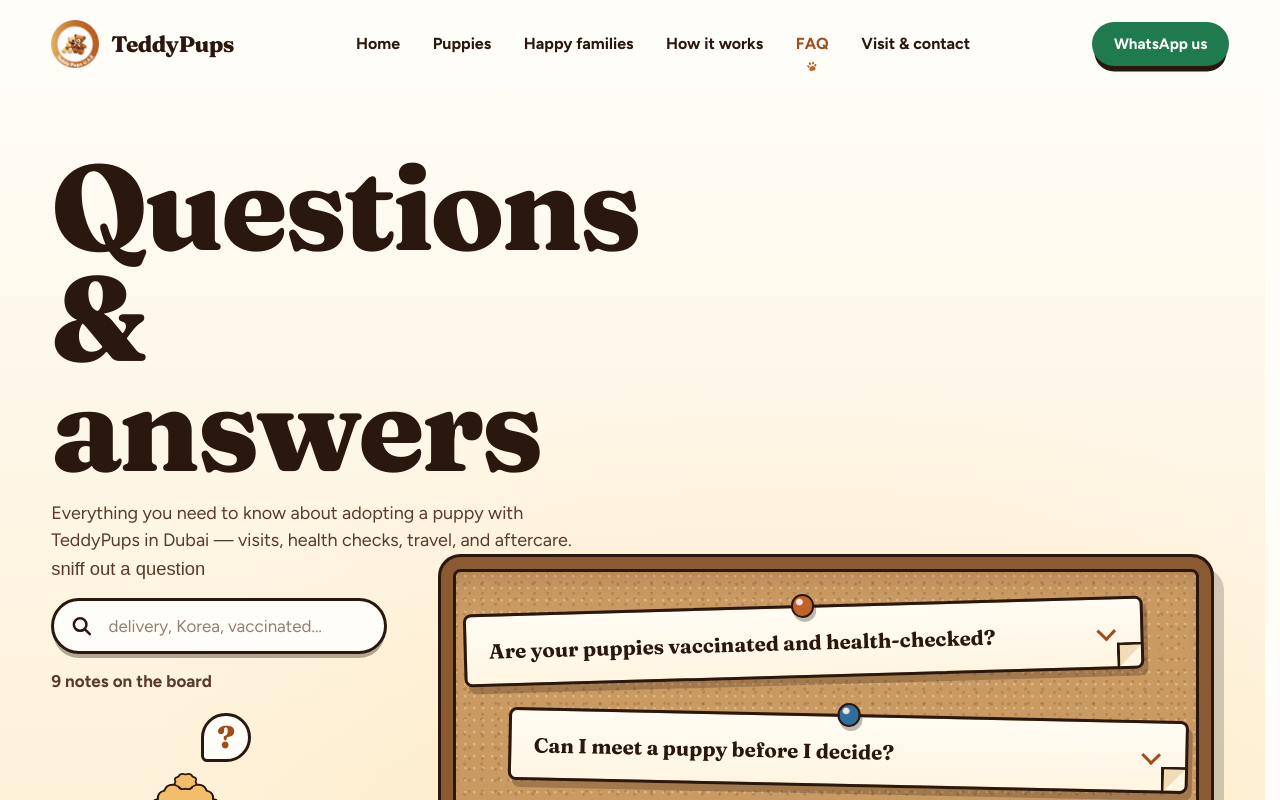
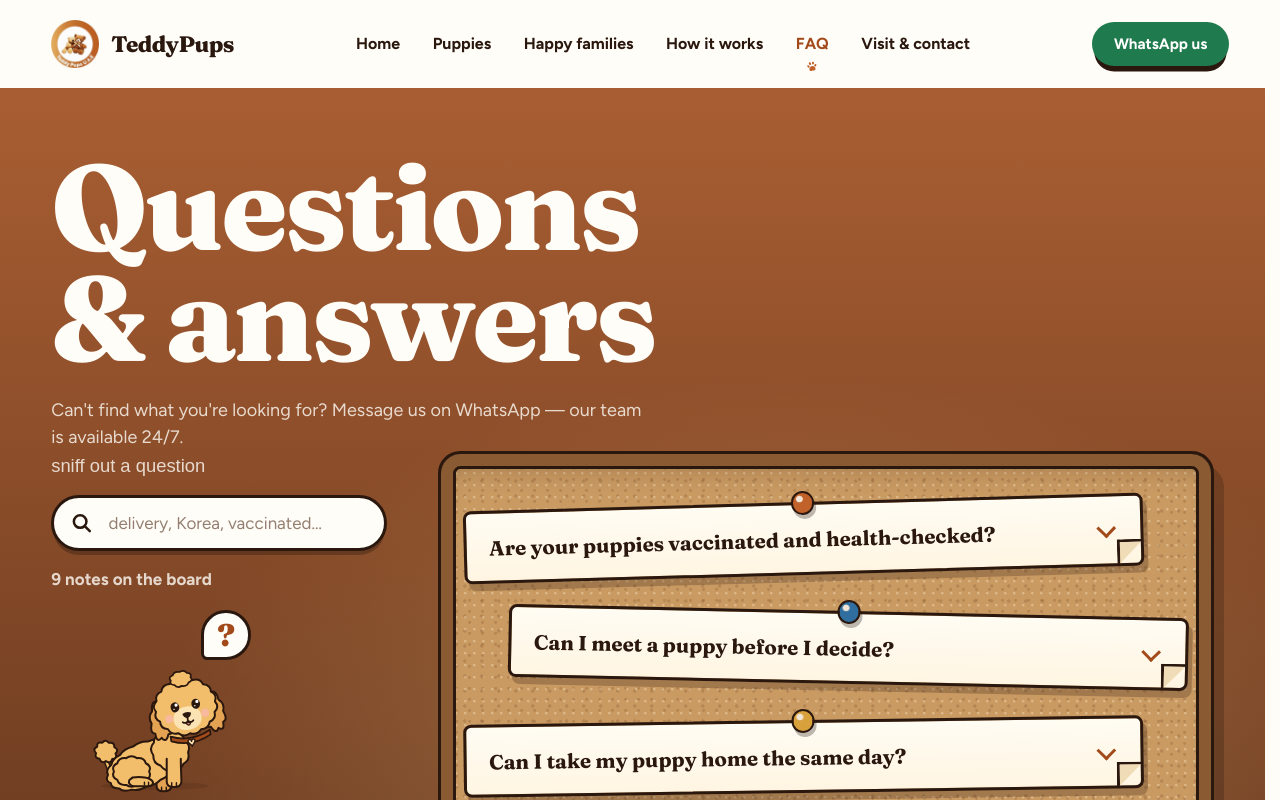
Before and after one commit to rosnnn/TeddyPups_Clone, a React (Vite) app: page /faq in a window 1280 px wide. Shown: the top 800 px of the page. Built offline with nearby package versions, Linux system fonts and the light colour scheme; a web font is replaced by a local one.

Commit message:
fix(faq): exact replica of faq page with dark tone, corkboard notes, 3d flap unfold, and pup mascot

```diff
--- /dev/null
+++ b/src/data/faqsExact.json
@@ -0,0 +1,47 @@
+[
+  {
+    "id": "2bcfc70e-8c06-475d-aa8a-2b64932d30cc",
+    "question": "Are your puppies vaccinated and health-checked?",
+    "answer": "Yes. All our puppies come with a verified health certificate from licensed vets. Every puppy is vaccinated, dewormed, and thoroughly checked before joining your family."
+  },
+  {
+    "id": "45fb5252-c038-41c7-afae-c8478b8f4f76",
+    "question": "Can I meet a puppy before I decide?",
+    "answer": "Yes. Come meet our locally available puppies in our Downtown Dubai showroom and spend time bonding before making your decision."
+  },
+  {
+    "id": "9585fb34-9d0d-4ee3-a903-38442633135d",
+    "question": "Can I take my puppy home the same day?",
+    "answer": "Local puppies are available immediately, so you can take your puppy home the same day."
+  },
+  {
+    "id": "bd85389d-2116-4c4b-8500-0a5a82cae22c",
+    "question": "Do you import puppies from abroad?",
+    "answer": "Yes. Through our Order Upon Request service we source rare and premium teacup breeds from the most reputable, certified breeders across Europe, Korea, and beyond — and we handle the import for you."
+  },
+  {
+    "id": "9c865c5e-bd1e-4bd3-9c09-cf193923123e",
+    "question": "How does an imported puppy travel to Dubai?",
+    "answer": "We manage every part of the import process, including health checks, travel arrangements, and the necessary documentation, so your puppy arrives happy, healthy, and stress-free."
+  },
+  {
+    "id": "18483536-4415-4cc9-8ef8-913421f9da89",
+    "question": "Will I see photos and health details first?",
+    "answer": "Yes. Photos, videos, and health certificates are shared before your puppy travels, and our team sends real photos and health details directly on WhatsApp."
+  },
+  {
+    "id": "653f64ec-6e3a-4e3a-b4ab-8862b96fd123",
+    "question": "Do you deliver?",
+    "answer": "Yes. We deliver within Dubai, and our trusted international cargo partners deliver puppies safely to loving homes all around the world."
+  },
+  {
+    "id": "c7990450-8c87-47f5-9ebe-1490c7f47ffa",
+    "question": "Which breeds do you usually have?",
+    "answer": "Breeds we regularly have include Maltipoo, Pomeranian, Poodle and Bichon, plus rare teacup lines such as Korean teacup poodles, Maltese, Pom and Yorkie."
+  },
+  {
+    "id": "67b95211-ac7c-4582-a684-90fcd4e00812",
+    "question": "Is there help after my puppy comes home?",
+    "answer": "Yes. Our team is available 24/7 and offers advice on training, nutrition, and general care to ensure a smooth transition for you and your new furry friend."
+  }
+]
--- a/src/pages/FAQPage.jsx
+++ b/src/pages/FAQPage.jsx
@@ -1,98 +1,117 @@
-import React, { useState } from 'react';
+import React, { useState, useId, useMemo, useRef, useEffect } from 'react';
 import PupBuddy from '../components/pup/PupBuddy';
+import faqsData from '../data/faqsExact.json';
 
-const FAQS_LIST = [
-  {
-    id: 'f1',
-    q: 'Are your puppies vaccinated and health-checked?',
-    a: 'Yes. All our puppies come with a verified health certificate from licensed vets. Every puppy is vaccinated, dewormed, and thoroughly checked before joining your family.',
-    tilt: '-1.6deg',
-    pin: 'var(--color-toffee)'
+const TILTS = [-1.6, 1.2, -0.8, 1.8, -1.2, 0.7, -1.9, 1.4];
+const PINS = ['var(--color-toffee)', 'var(--color-sky-deep)', '#d9a13c', '#c45a6a'];
+const ASK_HREF = 'https://wa.me/971541676733?text=Hi%20TeddyPups!%20I%20have%20a%20question%3A';
+
+function Highlight({ text, query }) {
+  const q = query.trim();
+  if (!q) return <>{text}</>;
+  const parts = text.split(new RegExp(`(${q.replace(/[.*+?^${}()|[\]\\]/g, '\\$&')})`, 'gi'));
+  return (
+    <>
+      {parts.map((part, i) =>
+        i % 2 === 1 ? <mark key={i}>{part}</mark> : <React.Fragment key={i}>{part}</React.Fragment>
+      )}
+    </>
+  );
+}
+
+function NoteItem({ item, idx, isOpen, onToggle, query, tilt, pin }) {
+  const itemRef = useRef(null);
+
+  useEffect(() => {
+    const el = itemRef.current;
+    if (!el) return;
+    el.dataset.armed = 'true';
+    const rect = el.getBoundingClientRect();
+    if (rect.top < window.innerHeight && rect.bottom > 0) {
+      el.dataset.revealed = 'true';
+      return;
+    }
+    const observer = new IntersectionObserver(
+      (entries) => {
+        entries.forEach((entry) => {
+          if (entry.isIntersecting) {
+            el.dataset.revealed = 'true';
+            observer.unobserve(el);
+          }
+        });
       },
-  {
-    id: 'f2',
-    q: 'Can I meet a puppy before I decide?',
-    a: 'Yes. Come meet our locally available puppies in our Downtown Dubai showroom and spend time bonding before making your decision.',
-    tilt: '1.2deg',
-    pin: 'var(--color-sky-deep)'
-  },
-  {
-    id: 'f3',
-    q: 'Can I take my puppy home the same day?',
-    a: 'Local puppies are available immediately, so you can take your puppy home the same day.',
-    tilt: '-0.8deg',
-    pin: '#d9a13c'
-  },
-  {
-    id: 'f4',
-    q: 'Do you import puppies from abroad?',
-    a: 'Yes. Through our Order Upon Request service we source rare and premium teacup breeds from the most reputable, certified breeders across Europe, Korea, and beyond — and we handle the import for you.',
-    tilt: '1.8deg',
-    pin: '#c45a6a'
-  },
-  {
-    id: 'f5',
-    q: 'How does an imported puppy travel to Dubai?',
-    a: 'We manage every part of the import process, including health checks, travel arrangements, and the necessary documentation, so your puppy arrives happy, healthy, and stress-free.',
-    tilt: '-1.2deg',
-    pin: 'var(--color-toffee)'
-  },
-  {
-    id: 'f6',
-    q: 'Will I see photos and health details first?',
-    a: 'Yes. Photos, videos, and health certificates are shared before your puppy travels, and our team sends real photos and health details directly on WhatsApp.',
-    tilt: '0.7deg',
-    pin: 'var(--color-sky-deep)'
-  },
-  {
-    id: 'f7',
-    q: 'Do you deliver?',
-    a: 'Yes. We deliver within Dubai, and our trusted international cargo partners deliver puppies safely to loving homes all around the world.',
-    tilt: '-1.9deg',
-    pin: '#d9a13c'
-  },
-  {
-    id: 'f8',
-    q: 'Which breeds do you usually have?',
-    a: 'Breeds we regularly have include Maltipoo, Pomeranian, Poodle and Bichon, plus rare teacup lines such as Korean teacup poodles, Maltese, Pom and Yorkie.',
-    tilt: '1.4deg',
-    pin: '#c45a6a'
-  },
-  {
-    id: 'f9',
-    q: 'Is there help after my puppy comes home?',
-    a: 'Yes. Our team is available 24/7 and offers advice on training, nutrition, and general care to ensure a smooth transition for you and your new furry friend.',
-    tilt: '-1.6deg',
-    pin: 'var(--color-toffee)'
+      { rootMargin: '0px 0px -6% 0px', threshold: 0.08 }
+    );
+    observer.observe(el);
+    return () => observer.disconnect();
+  }, []);
+
+  return (
+    <li
+      ref={itemRef}
+      className="tp-note"
+      data-reveal="true"
+      data-unfolded={isOpen || undefined}
+      style={{
+        '--tilt': `${tilt}deg`,
+        '--pin': pin,
+        '--i': idx,
+      }}
+    >
+      <span aria-hidden="true" className="tp-note__pin" />
+      <h2 className="tp-note__q">
+        <button
+          type="button"
+          id={`q-${item.id}`}
+          aria-expanded={isOpen}
+          aria-controls={`a-${item.id}`}
+          onClick={onToggle}
+        >
+          <span className="font-plush-text">
+            <Highlight text={item.question} query={query} />
+          </span>
+          <span aria-hidden="true" className="tp-note__chevron" />
+        </button>
+      </h2>
+      <div
+        id={`a-${item.id}`}
+        role="region"
+        aria-labelledby={`q-${item.id}`}
+        className="tp-note__answer"
+        inert={!isOpen ? '' : undefined}
+      >
+        <div className="tp-note__flap">
+          <p>
+            <Highlight text={item.answer} query={query} />
+          </p>
+        </div>
+      </div>
+    </li>
+  );
 }
-];
 
 export default function FAQPage() {
-  const [searchTerm, setSearchTerm] = useState('');
-  const [openIds, setOpenIds] = useState(new Set());
+  const [openId, setOpenId] = useState(null);
+  const [query, setQuery] = useState('');
+  const inputId = useId();
 
-  const toggleNote = (id) => {
-    setOpenIds((prev) => {
-      const next = new Set(prev);
-      if (next.has(id)) {
-        next.delete(id);
-      } else {
-        next.add(id);
+  const q = query.trim().toLowerCase();
+  const filtered = useMemo(
+    () => (q ? faqsData.filter((f) => `${f.question} ${f.answer}`.toLowerCase().includes(q)) : faqsData),
+    [q]
+  );
+
+  const handleToggle = (id) => {
+    const isOpening = openId !== id;
+    setOpenId(isOpening ? id : null);
+    if (isOpening) {
       window.dispatchEvent(
         new CustomEvent('pup:cue', {
-            detail: { say: 'good question!', secs: 1.2 }
+          detail: { say: 'good question!', secs: 1.2 },
         })
       );
     }
-      return next;
-    });
   };
-
-  const filteredFaqs = FAQS_LIST.filter(
-    (item) =>
-      item.q.toLowerCase().includes(searchTerm.toLowerCase()) ||
-      item.a.toLowerCase().includes(searchTerm.toLowerCase())
-  );
 
   return (
     <div className="tp-page" data-page="faq">
@@ -100,23 +119,26 @@ export default function FAQPage() {
         aria-labelledby="faq-title"
         className="tp-scene tp-faqroom overflow-hidden"
         data-pup-scene="true"
-        data-tone="light"
-        style={{ '--sky-top': '#fffcf5', '--sky-bottom': '#fbe1ae' }}
+        data-tone="dark"
+        style={{ '--sky-top': '#a95e32', '--sky-bottom': '#331c11' }}
       >
         <div className="gutter relative mx-auto max-w-[110rem] pb-24 pt-10 md:pt-16">
-          <header className="max-w-[48ch]">
+          {/* Header */}
+          <header className="max-w-4xl">
             <h1 className="font-plush text-giant" id="faq-title">
               Questions &amp; answers
             </h1>
-            <p className="text-lede mt-4 text-[var(--ink-soft)]">
-              Everything you need to know about adopting a puppy with TeddyPups in Dubai — visits, health checks, travel, and aftercare.
+            <p className="text-lede mt-6 max-w-[52ch] text-[var(--ink-soft)]">
+              Can&#x27;t find what you&#x27;re looking for? Message us on WhatsApp — our team is available 24/7.
             </p>
           </header>
 
-          <div className="mt-14 tp-notes">
-            {/* Sticky Side Column: Search & Mascot */}
+          {/* Corkboard with sticky side filter and animated notes */}
+          <div className="mt-14">
+            <div className="tp-notes" data-open={openId || q ? '' : undefined}>
+              {/* Sticky Sidebar: Search, Count, Pup Buddy & WhatsApp CTA */}
               <aside aria-label="Find a question" className="tp-notes__side">
-              <label className="font-scrawl tp-notes__label" htmlFor="faq-search-input">
+                <label className="font-scrawl tp-notes__label" htmlFor={inputId}>
                   sniff out a question
                 </label>
                 <div className="tp-notes__search">
@@ -125,17 +147,19 @@ export default function FAQPage() {
                     <path d="m15.5 15.5 5 5" />
                   </svg>
                   <input
-                  id="faq-search-input"
+                    autoComplete="off"
+                    id={inputId}
+                    placeholder="delivery, Korea, vaccinated…"
                     type="search"
-                  autoComplete="off"
-                  placeholder="delivery, Korea, vaccinated…"
-                  value={searchTerm}
-                  onChange={(e) => setSearchTerm(e.target.value)}
+                    value={query}
+                    onChange={(e) => setQuery(e.target.value)}
                   />
                 </div>
 
                 <p aria-live="polite" className="tp-notes__count">
-                {filteredFaqs.length} note{filteredFaqs.length === 1 ? '' : 's'} on the board
+                  {query.trim()
+                    ? `${filtered.length} ${filtered.length === 1 ? 'note' : 'notes'} found`
+                    : `${faqsData.length} notes on the board`}
                 </p>
 
                 <div className="tp-notes__teddy">
@@ -143,74 +167,63 @@ export default function FAQPage() {
                     <span className="tp-notes__q">?</span>
                     <span className="tp-notes__a">!</span>
                   </span>
-                <PupBuddy facing="right" pose="sit" />
+                  <PupBuddy
+                    pose="sit"
+                    act="tilt"
+                    label="Teddy, reading the notes"
+                  />
                 </div>
+
+                <a
+                  className="btn btn-whatsapp tp-notes__ask"
+                  href={ASK_HREF}
+                  rel="noopener noreferrer"
+                  target="_blank"
+                >
+                  Ask your own question
+                </a>
               </aside>
 
-            {/* Right Column: Corkboard Notes */}
+              {/* Corkboard Notice Board */}
               <div className="tp-notes__board">
                 <ul className="tp-notes__list">
-                {filteredFaqs.map((item, idx) => {
-                  const isOpen = openIds.has(item.id);
+                  {filtered.map((item, idx) => {
+                    const isOpen = openId === item.id || (!!q && item.answer.toLowerCase().includes(q));
                     return (
-                    <li
+                      <NoteItem
                         key={item.id}
-                      className="tp-note"
-                      data-reveal="true"
-                      data-open={isOpen ? 'true' : undefined}
-                      style={{
-                        '--tilt': item.tilt,
-                        '--pin': item.pin,
-                        '--i': idx
-                      }}
-                    >
-                      <span aria-hidden="true" className="tp-note__pin" />
-                      <h2 className="tp-note__q">
-                        <button
-                          type="button"
-                          aria-expanded={isOpen}
-                          aria-controls={`a-${item.id}`}
-                          id={`q-${item.id}`}
-                          onClick={() => toggleNote(item.id)}
-                        >
-                          <span className="font-plush-text">{item.q}</span>
-                          <span aria-hidden="true" className="tp-note__chevron" />
-                        </button>
-                      </h2>
-                      <div
-                        id={`a-${item.id}`}
-                        role="region"
-                        aria-labelledby={`q-${item.id}`}
-                        className="tp-note__answer"
-                        style={{ display: isOpen ? 'block' : 'none' }}
-                      >
-                        <div className="tp-note__flap">
-                          <p>{item.a}</p>
-                        </div>
-                      </div>
-                    </li>
+                        idx={idx}
+                        isOpen={isOpen}
+                        item={item}
+                        pin={PINS[idx % PINS.length]}
+                        query={query}
+                        tilt={TILTS[idx % TILTS.length]}
+                        onToggle={() => handleToggle(item.id)}
+                      />
                     );
                   })}
                 </ul>
 
-              {/* Bottom WhatsApp CTA */}
-              <div className="mt-16 flex flex-col items-start gap-4 rounded-3xl bg-[var(--color-creme)] p-8 md:flex-row md:items-center md:justify-between">
-                <div>
-                  <h3 className="font-plush text-2xl text-[var(--ink)]">
-                    Still have a question?
-                  </h3>
-                  <p className="mt-1 text-[var(--ink-soft)]">
-                    Our concierge team is available 24/7 on WhatsApp.
+                {/* Empty State */}
+                {!filtered.length && (
+                  <div className="tp-note tp-note--empty">
+                    <span aria-hidden="true" className="tp-note__pin" />
+                    <p className="font-plush-text text-[1.2rem] font-bold">
+                      No note about “{query.trim()}” yet.
+                    </p>
+                    <p className="mt-2">
+                      <a
+                        className="link-ink"
+                        href={ASK_HREF}
+                        rel="noopener noreferrer"
+                        target="_blank"
+                      >
+                        Ask us on WhatsApp
+                      </a>{' '}
+                      and we&#x27;ll answer.
                     </p>
                   </div>
-                <a
-                  href="https://wa.me/971507779999"
-                  target="_blank"
-                  rel="noopener noreferrer"
-                  className="btn btn-primary"
-                >
-                  Chat with concierge
-                </a>
+                )}
               </div>
             </div>
           </div>
```
Lines whose indentation alone changed are shown as unchanged.
